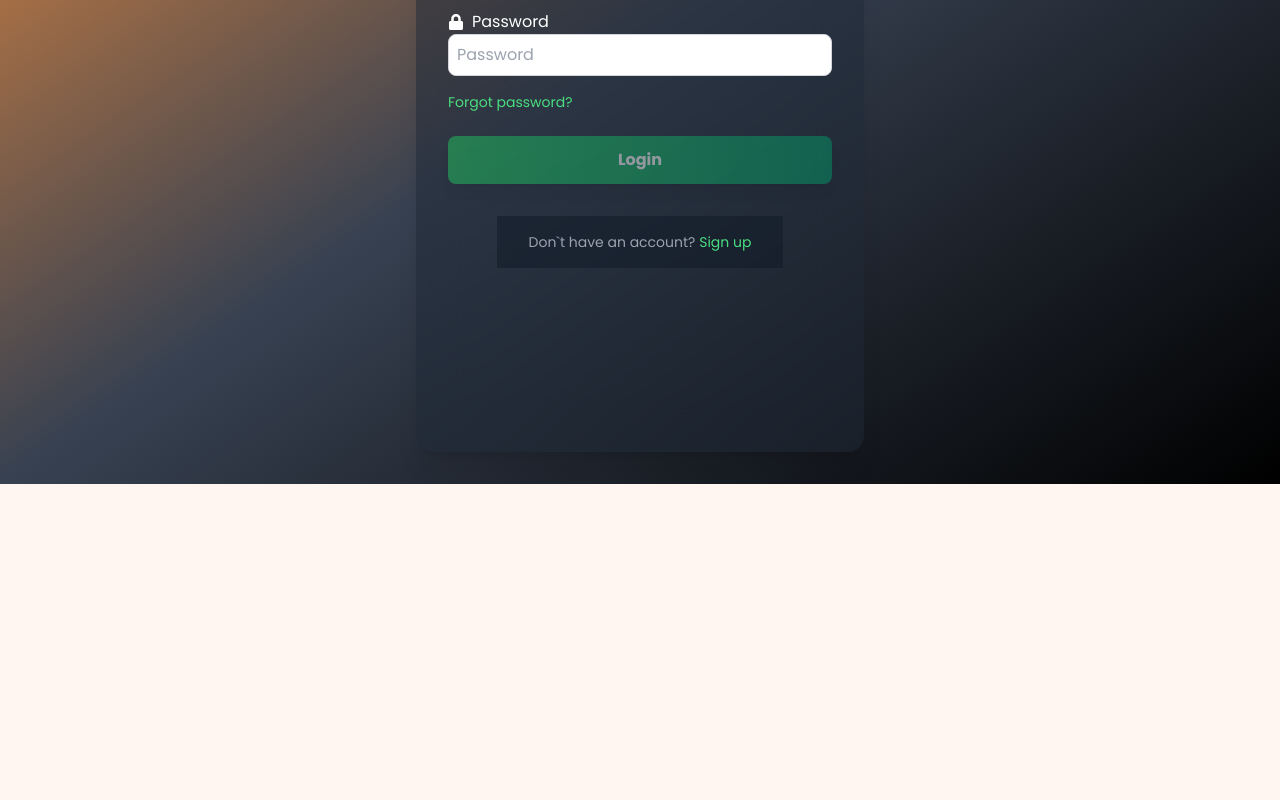
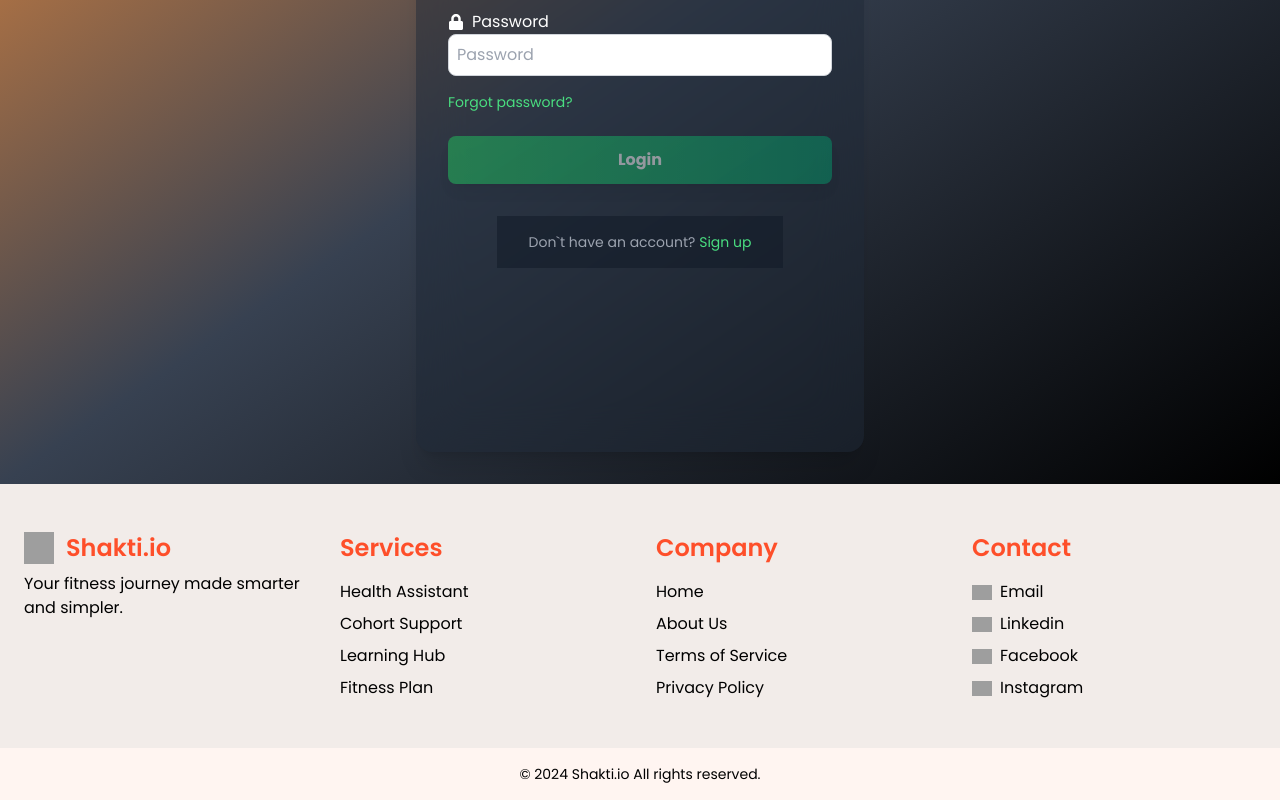
Before and after one commit to Adnan-The-Coder/web-app-full-stack-ai-integrated-fitness, a Next.js app: page /login in a window 1280 px wide. Shown: the part 380-1180 px from the top of the page. Before the commit the page ends 864 px from the top, so only its background shows below. Built offline with nearby package versions, Linux system fonts and the light colour scheme; grey boxes are pictures that could not be loaded.

Commit message:
landing page done

```diff
--- a/components/Footer.tsx
+++ b/components/Footer.tsx
@@ -1,10 +1,83 @@
 "use client";
 import React from 'react';
+import { motion, Variants } from 'framer-motion';
+import Link from 'next/link';
+import Image from 'next/image';
 
-const Footer: React.FC = () => {
+const footerVariants = {
+  initial: { opacity: 0 },
+  animate: { opacity: 1, transition: { duration: 1 } },
+};
+
+const Footer = () => {
   return (
-    <footer>
-
+    <footer className="relative overflow-hidden bg-[#d9d9d958]">
+      <div
+        className="absolute bottom-0 left-0 w-full h-40 bg-gradient-to-r from-yellow-500 to-green-600 -z-10"
+      />
+      <div
+        className="max-w-7xl mx-auto px-6 py-12 relative z-10"
+      >
+        <div className="flex flex-col md:flex-row justify-between gap-8">
+          <div className="w-full md:w-1/4">
+            <div className='flex gap-3 pb-2'>
+              <Image src="https://img.icons8.com/?size=100&id=57197&format=png&color=000000" alt="logo" width={30} height={30}/>
+              <Link href="/" className='text-[#fe4f2a] text-2xl font-semibold'>Shakti.io</Link>
+            </div>
+            <p className="text-md md:text-md">Your fitness journey made smarter and simpler.</p>
+          </div>
+          <div className="w-full md:w-1/4">
+            <h2 className="text-2xl font-semibold mb-4 text-[#fe4f2a]">Services</h2>
+            <ul className="space-y-2">
+              <li><Link href="#services" className="inline-block hover:text-[#fe4f2a] transition-all">Health Assistant</Link></li>
+              <li><Link href="#services" className="inline-block hover:text-[#fe4f2a] transition-all">Cohort Support</Link></li>
+              <li><Link href="#services" className="inline-block hover:text-[#fe4f2a] transition-all">Learning Hub</Link></li>
+              <li><Link href="#services" className="inline-block hover:text-[#fe4f2a] transition-all">Fitness Plan</Link></li>
+            </ul>
+          </div>
+          <div className="w-full md:w-1/4">
+            <h2 className="text-2xl font-semibold mb-4 text-[#fe4f2a]">Company</h2>
+            <ul className="space-y-2">
+            <li><Link href="/" className="inline-block hover:text-[#fe4f2a] transition-all">Home</Link></li>
+              <li><Link href="#about" className="inline-block hover:text-[#fe4f2a] transition-all">About Us</Link></li>
+              <li><Link href="/Terms" className="inline-block hover:text-[#fe4f2a] transition-all">Terms of Service</Link></li>
+              <li><Link href="/Privacy" className="inline-block hover:text-[#fe4f2a] transition-all">Privacy Policy</Link></li>
+            </ul>
+          </div>
+          <div className="w-full md:w-1/4">
+            <h2 className="text-2xl font-semibold mb-4 text-[#fe4f2a]">Contact</h2>
+            <ul className="space-y-2">
+              <div className='flex flex-row gap-2 items-center'>
+                <Image src="https://img.icons8.com/?size=100&id=P7UIlhbpWzZm&format=png&color=000000" alt="" width={20} height={20}/>
+              <li>
+                <Link href="mailto:info@FitnessAiAPP.com" className="hover:text-[#fe4f2a] transition-all">Email</Link>
+              </li>
+              </div>
+              <div className='flex flex-row gap-2 items-center'>
+                <Image src="https://img.icons8.com/?size=100&id=13930&format=png&color=000000" alt="" width={20} height={20}/>
+              <li>
+                <Link href="https://twitter.com/FitnessAiAPP" className="hover:text-[#fe4f2a] transition-all">Linkedin</Link>
+                </li>
+                </div>
+              <div className='flex flex-row gap-2 items-center'>
+                <Image src="https://img.icons8.com/?size=100&id=118497&format=png&color=000000" alt="" width={20} height={20}/>
+              <li>
+                <Link href="https://www.facebook.com/FitnessAiAPP" className="hover:text-[#fe4f2a] transition-all">Facebook</Link>
+                </li>
+                </div>
+              <div className='flex flex-row gap-2 items-center'>
+                <Image src="https://img.icons8.com/?size=100&id=Xy10Jcu1L2Su&format=png&color=000000" alt="" width={20} height={20}/>
+              <li>
+                <Link href="https://instagram.com/FitnessAiAPP" className="hover:text-[#fe4f2a] transition-all">Instagram</Link>
+                </li>
+                </div>
+            </ul>
+          </div>
+        </div>
+      </div>
+      <div className="bg-[#fff5f1] py-4 text-center text-sm text-black">
+        <p>&copy; {new Date().getFullYear()} Shakti.io All rights reserved.</p>
+      </div>
     </footer>
   );
 };
--- a/components/Plans.tsx
+++ b/components/Plans.tsx
@@ -13,7 +13,7 @@ const Plans = () => {
                 <div className='p-10 h-[460px] bg-[#ffffff] rounded-xl flex flex-col gap-4 hover:translate-y-[-5px] transition-all'>
                     <h3 className='text-[#7f7f7f] text-sm'>Basic</h3>
                     <div className='flex flex-row items-center'>
-                        <h1 className='text-5xl text-red-950'>₹10</h1>
+                        <h1 className='text-5xl text-red-950'>₹100</h1>
                         <h3 className=' text-red-950'>/month</h3>
                     </div>
                     <h1 className='text-[#fe4f2a]'>Basic Package</h1>
@@ -38,7 +38,7 @@ const Plans = () => {
                 <div className='p-10 h-full bg-[#ffffff] rounded-xl flex flex-col gap-4 hover:translate-y-[-5px] transition-all'>
                     <h3 className='text-[#7f7f7f] text-sm'>Essential Care</h3>
                     <div className='flex flex-row items-center'>
-                        <h1 className='text-5xl text-red-950'>₹300</h1>
+                        <h1 className='text-5xl text-red-950'>₹500</h1>
                         <h3 className=' text-red-950'>/6month</h3>
                     </div>
                     <h1 className='text-[#fe4f2a]'>Essential Care Package</h1>
@@ -71,7 +71,7 @@ const Plans = () => {
                 <div className='p-10 h-[460px] bg-[#ffffff] rounded-xl flex flex-col gap-4 hover:translate-y-[-5px] transition-all'>
                     <h3 className='text-[#7f7f7f] text-sm'>Premium</h3>
                     <div className='flex flex-row items-center'>
-                        <h1 className='text-5xl text-red-950'>₹500</h1>
+                        <h1 className='text-5xl text-red-950'>₹1,000</h1>
                         <h3 className=' text-red-950'>/Year</h3>
                     </div>
                     <h1 className='text-[#fe4f2a]'>Premium Support Package</h1>
--- a/components/Services.tsx
+++ b/components/Services.tsx
@@ -18,7 +18,7 @@ const Services = () => {
                 />
                 </div>
                 <div>
-                <div className='grid grid-cols-1 sm:grid-cols-2 lg:grid-cols-3 gap-4 pb-20 pl-10 lg:pb-0'>
+                <div className='grid grid-cols-1 sm:grid-cols-2 lg:grid-cols-3 gap-4 pb-20 pl-0 lg:pl-10 lg:pb-0'>
                     {[
                     {
                         title: 'Health Assistant',
```
